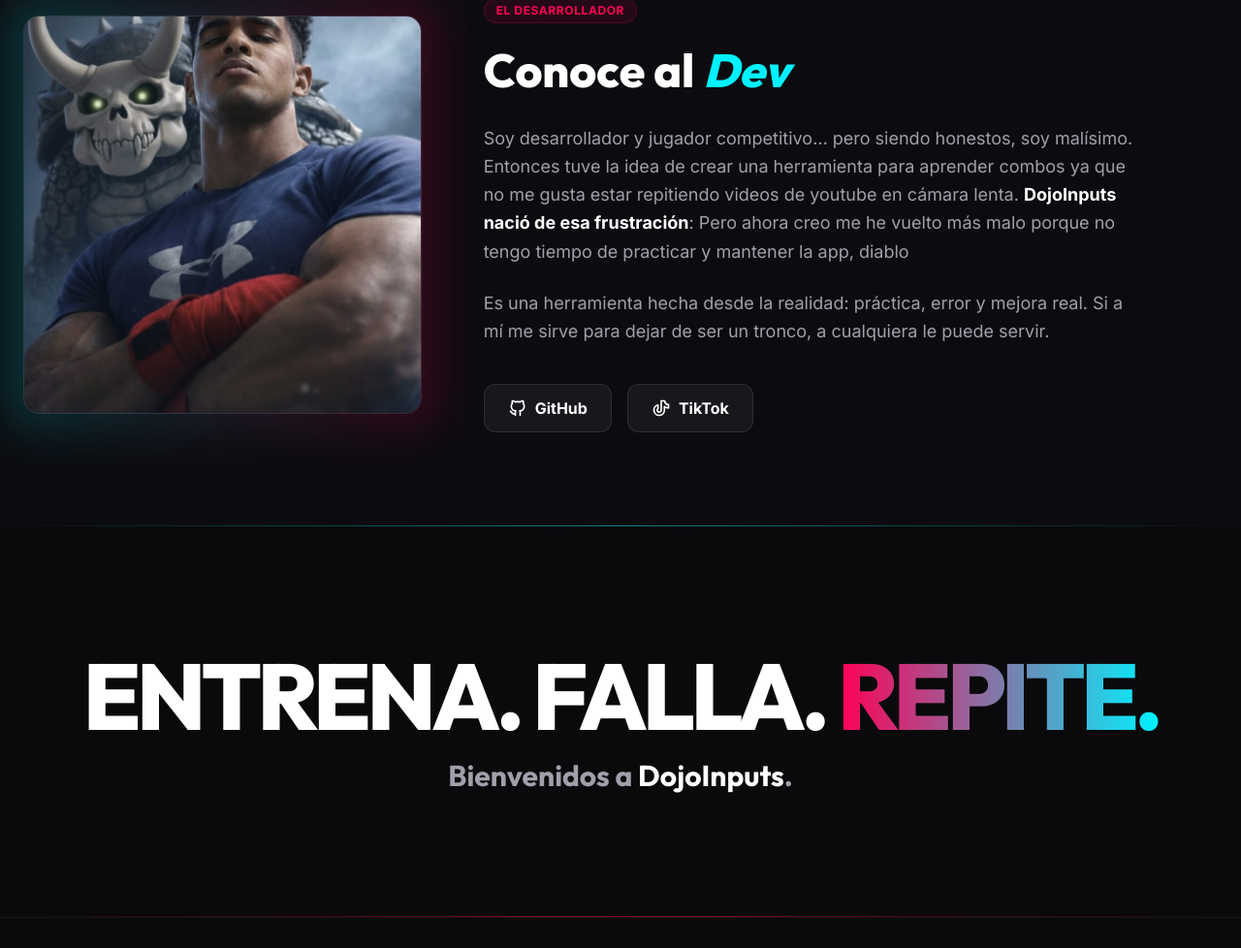
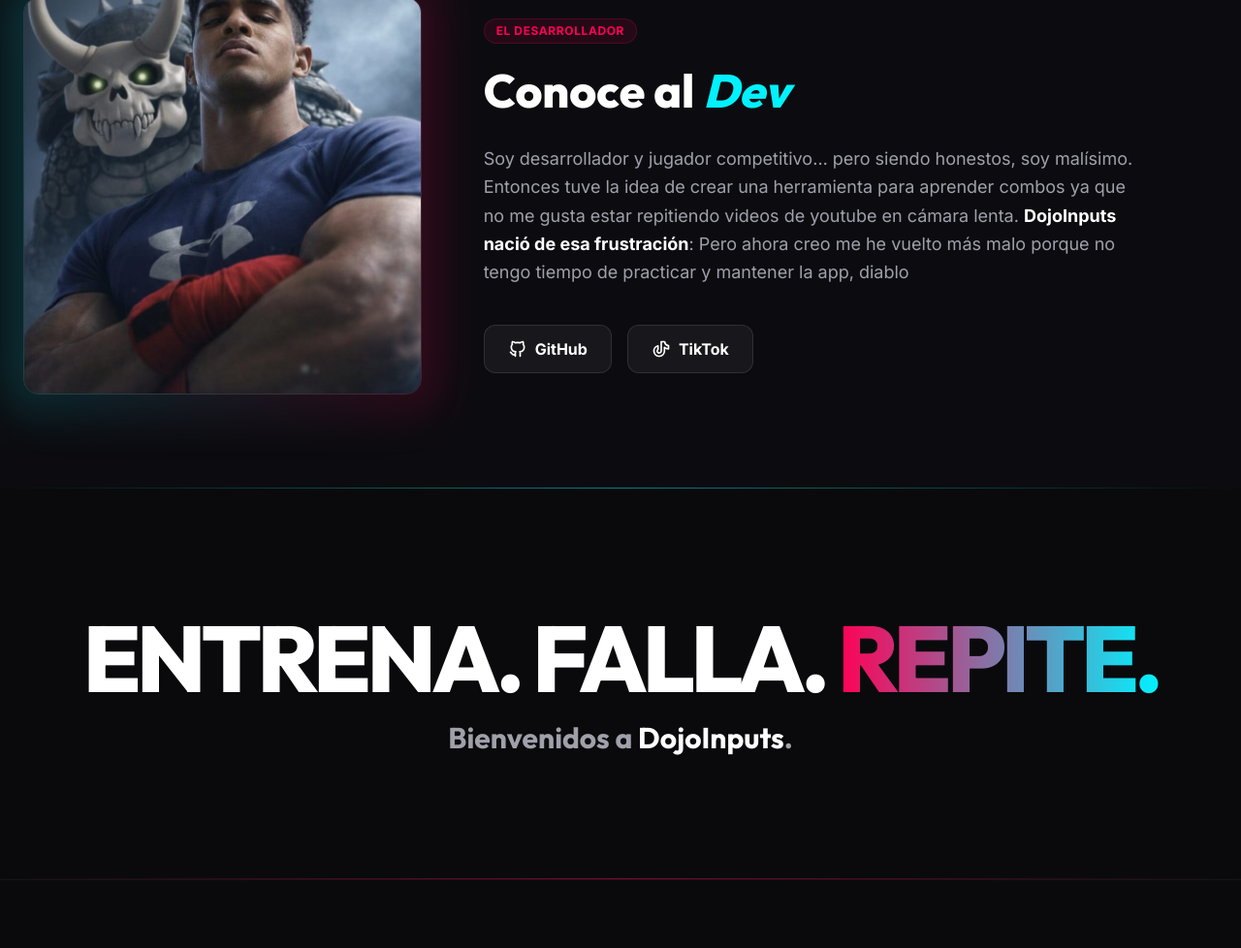
Before and after one commit to GeraldGlitch/dojoinputsweb, a website: page index.html in a window 1280 px wide. Shown: the part 2822-3800 px from the top of the page at 97% size. Drawn offline with nearby package versions, Linux system fonts and the light colour scheme.

Commit message:
dsafjsdk

```diff
--- a/index.html
+++ b/index.html
@@ -358,11 +358,6 @@
                 vuelto más malo porque no tengo tiempo de practicar y mantener la app, diablo
               </p>
 
-              <p>
-                Es una herramienta hecha desde la realidad: práctica, error y mejora real.
-                Si a mí me sirve para dejar de ser un tronco, a cualquiera le puede servir.
-              </p>
-
             </div>
             <div class="flex gap-4 mt-10">
               <a href="https://github.com/geraldb1996" target="_blank"
```
